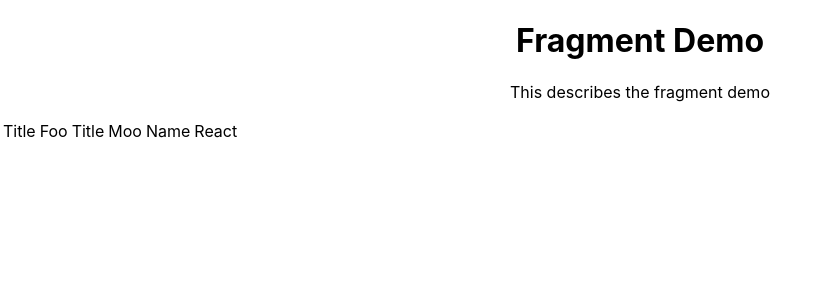
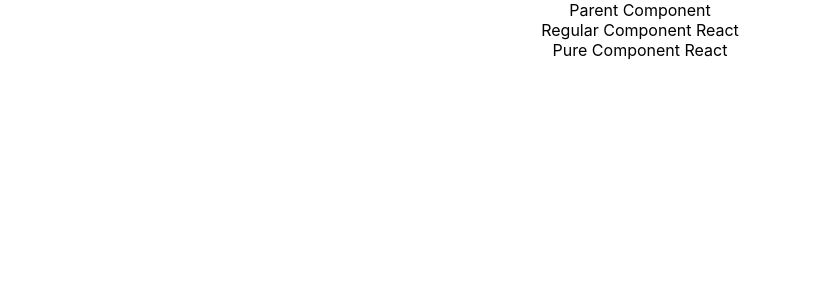
Before and after one commit to almamun6/Hello_React, a React (Create React App) app in the folder hello-world/: page / in a window 1280 px wide. Shown: the top 300 px of the page, without its empty margins (0-830 px from the left). Built offline with nearby package versions, Linux system fonts and the light colour scheme.

Commit message:
Pure Components

```diff
--- a/hello-world/src/App.js
+++ b/hello-world/src/App.js
@@ -1,16 +1,13 @@
 import React, { Component } from 'react';
 import './App.css';
-import FragmentDemo from './components/FragmentDemo'
-import Table from './components/Table'
+import PureComp from './components/PureComp'
+import ParentComp from './components/ParentComp';
 
 class App extends Component {
   render() {
     return (
       <div className="App">
-        <FragmentDemo />
-
-        {/* this table used to give a bit extended example */}
-        <Table />
+        <ParentComp />
       </div>
     )
   }
--- /dev/null
+++ b/hello-world/src/components/ParentComp.js
@@ -0,0 +1,37 @@
+import React, { PureComponent } from 'react'
+import RegComp from './RegComp'
+import PureComp from './PureComp'
+
+class ParentComp extends PureComponent {
+
+    constructor(props) {
+        super(props)
+
+        this.state = {
+            name: 'React'
+        }
+    }
+
+    componentDidMount() {
+        setInterval(() => {
+            this.setState({
+                name: 'React'
+            })
+        }, 2000)
+    }
+
+    render() {
+        console.log('**********Parent Comp Render**********')
+
+        return (
+            <div>
+                Parent Component
+                <RegComp name={this.state.name} />
+                <PureComp name={this.state.name} />
+
+            </div>
+        )
+    }
+}
+
+export default ParentComp
--- /dev/null
+++ b/hello-world/src/components/PureComp.js
@@ -0,0 +1,14 @@
+import React, { PureComponent } from 'react'
+
+class PureComp extends PureComponent {
+    render() {
+        console.log('Pure Comp Render')
+        return (
+            <div>
+                Pure Component {this.props.name}
+            </div>
+        )
+    }
+}
+
+export default PureComp
--- /dev/null
+++ b/hello-world/src/components/RegComp.js
@@ -0,0 +1,15 @@
+import React, { Component } from 'react'
+
+class RegComp extends Component {
+    render() {
+        console.log('Regular Comp Render')
+
+        return (
+            <div>
+                Regular Component {this.props.name}
+            </div>
+        )
+    }
+}
+
+export default RegComp
```
